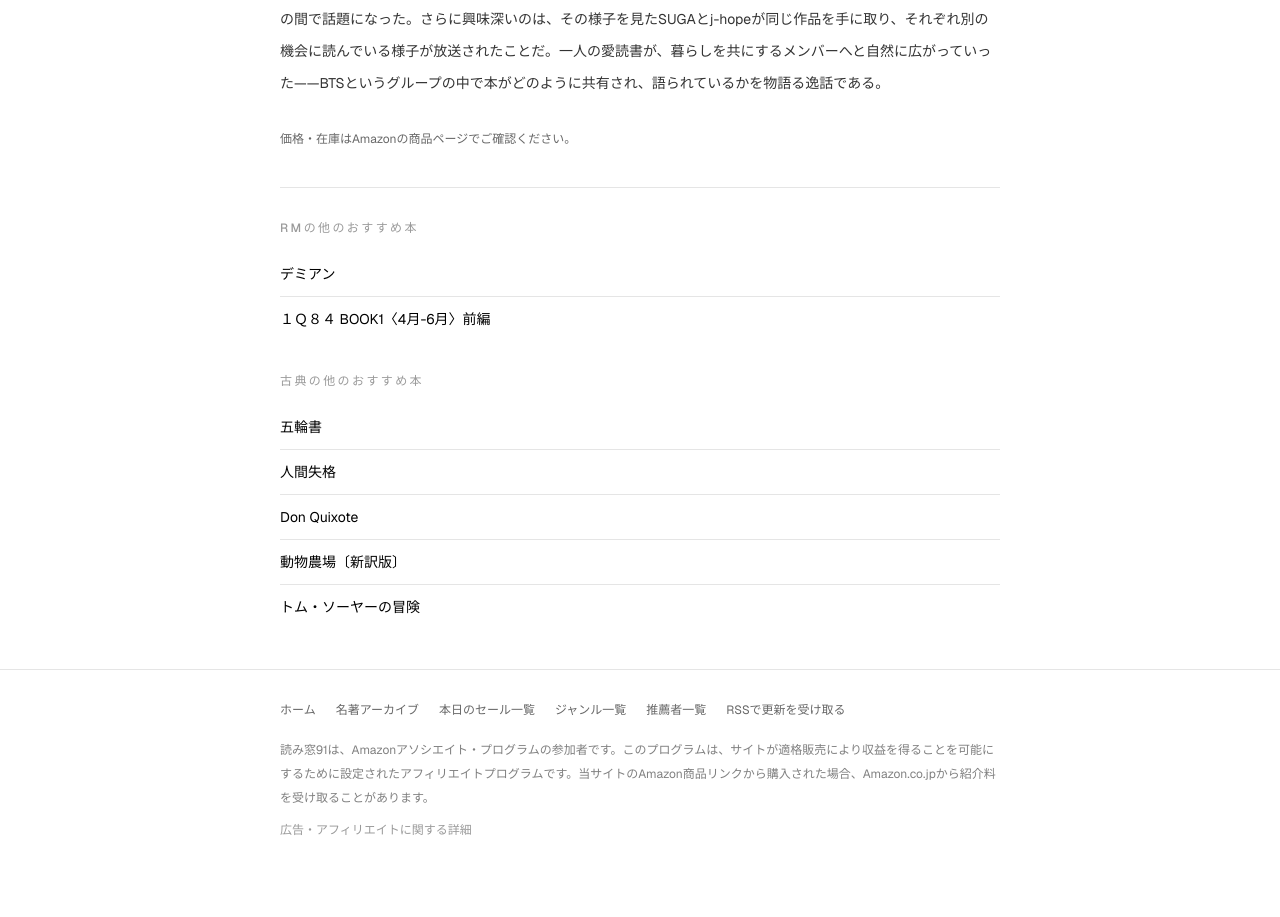
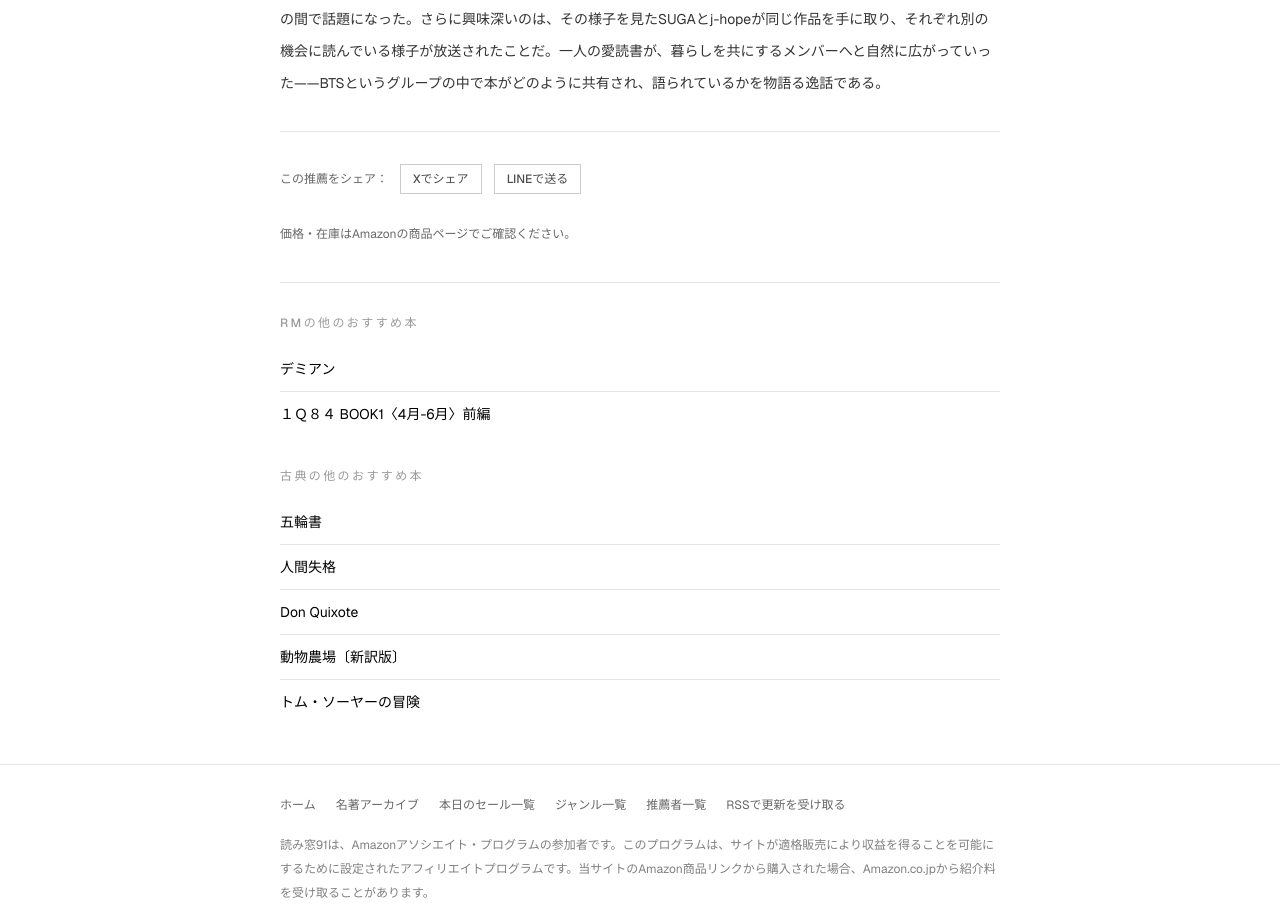
Before and after one commit to Wtr1818/kindle-sensho, a Next.js app: page /book/1984 in a window 1280 px wide. Shown: the part 780-1697 px from the top of the page. Before the commit the page ends 1650 px from the top, so only its background shows below. Built offline with nearby package versions, Linux system fonts and the light colour scheme.

Commit message:
書籍詳細ページにX/LINEシェアボタンを追加
PV増加・アフィリエイト流入拡大のための施策の一環。訪問者が自分のSNSで
推薦本を共有できる導線を追加（推薦者名・書名・書籍ページURLを事前入力）。

```diff
--- a/app/book/[slug]/page.tsx
+++ b/app/book/[slug]/page.tsx
@@ -3,6 +3,7 @@ import Link from "next/link";
 import { notFound } from "next/navigation";
 import { entries } from "@/data/entries";
 import { EntryCard } from "@/components/EntryCard";
+import { ShareButtons } from "@/components/ShareButtons";
 import {
   getEntriesByRecommender,
   shortName,
@@ -126,6 +127,13 @@ export default async function BookPage({
             </p>
           </section>
         )}
+        <div className="mt-8 border-t border-[#000000]/10 pt-8">
+          <ShareButtons
+            url={`${BASE_URL}/book/${entry.slug}`}
+            text={`${shortName(recommenderNames[0])}が薦める『${entry.title}』\n${entry.hook}`}
+          />
+        </div>
+
         <p className="mt-8 text-xs text-[#000000]/60">
           価格・在庫はAmazonの商品ページでご確認ください。
         </p>
--- /dev/null
+++ b/components/ShareButtons.tsx
@@ -0,0 +1,25 @@
+export function ShareButtons({ url, text }: { url: string; text: string }) {
+  const encodedUrl = encodeURIComponent(url);
+  const encodedText = encodeURIComponent(text);
+  return (
+    <div className="flex flex-wrap items-center gap-3">
+      <span className="text-xs text-[#000000]/60">この推薦をシェア：</span>
+      <a
+        href={`https://twitter.com/intent/tweet?text=${encodedText}&url=${encodedUrl}`}
+        target="_blank"
+        rel="noopener noreferrer"
+        className="border border-[#000000]/20 px-3 py-1.5 text-xs font-medium text-[#000000]/70 transition hover:border-[#000000] hover:text-[#000000]"
+      >
+        Xでシェア
+      </a>
+      <a
+        href={`https://social-plugins.line.me/lineit/share?url=${encodedUrl}&text=${encodedText}`}
+        target="_blank"
+        rel="noopener noreferrer"
+        className="border border-[#000000]/20 px-3 py-1.5 text-xs font-medium text-[#000000]/70 transition hover:border-[#000000] hover:text-[#000000]"
+      >
+        LINEで送る
+      </a>
+    </div>
+  );
+}
```
